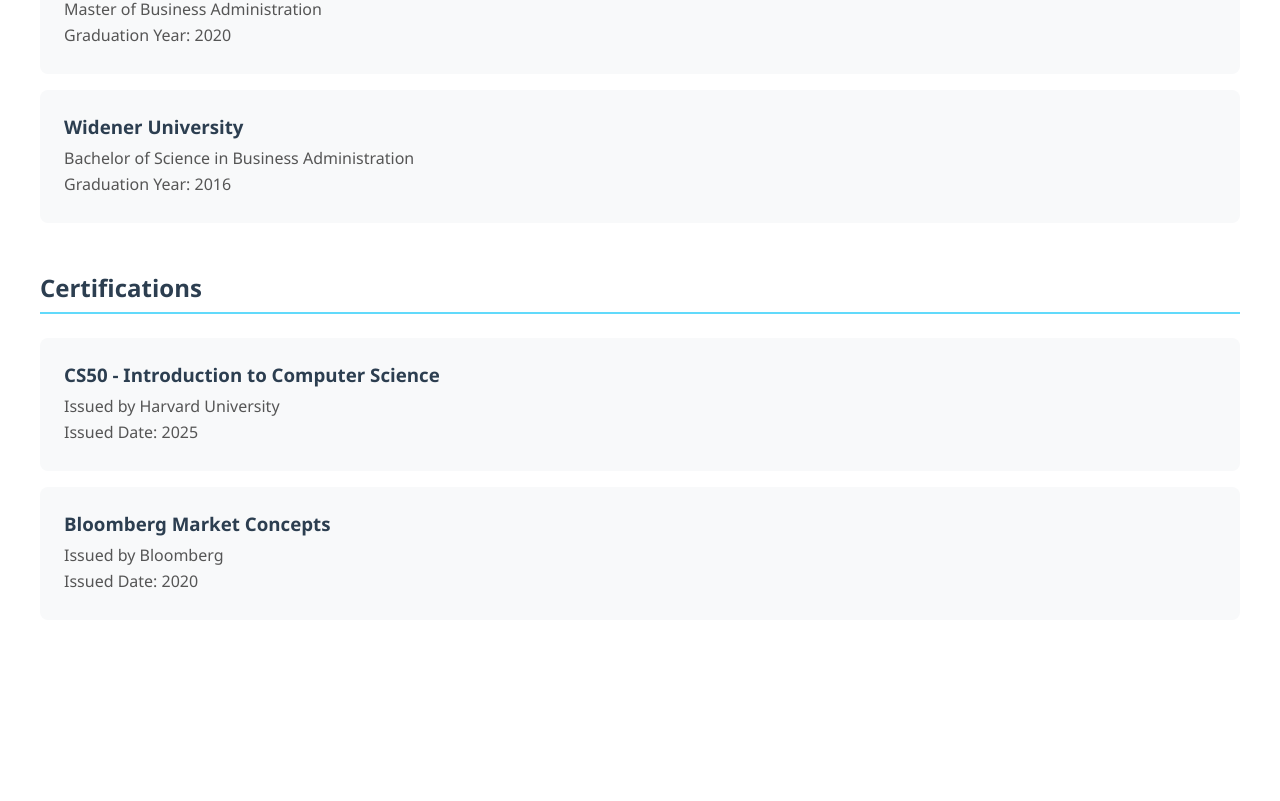
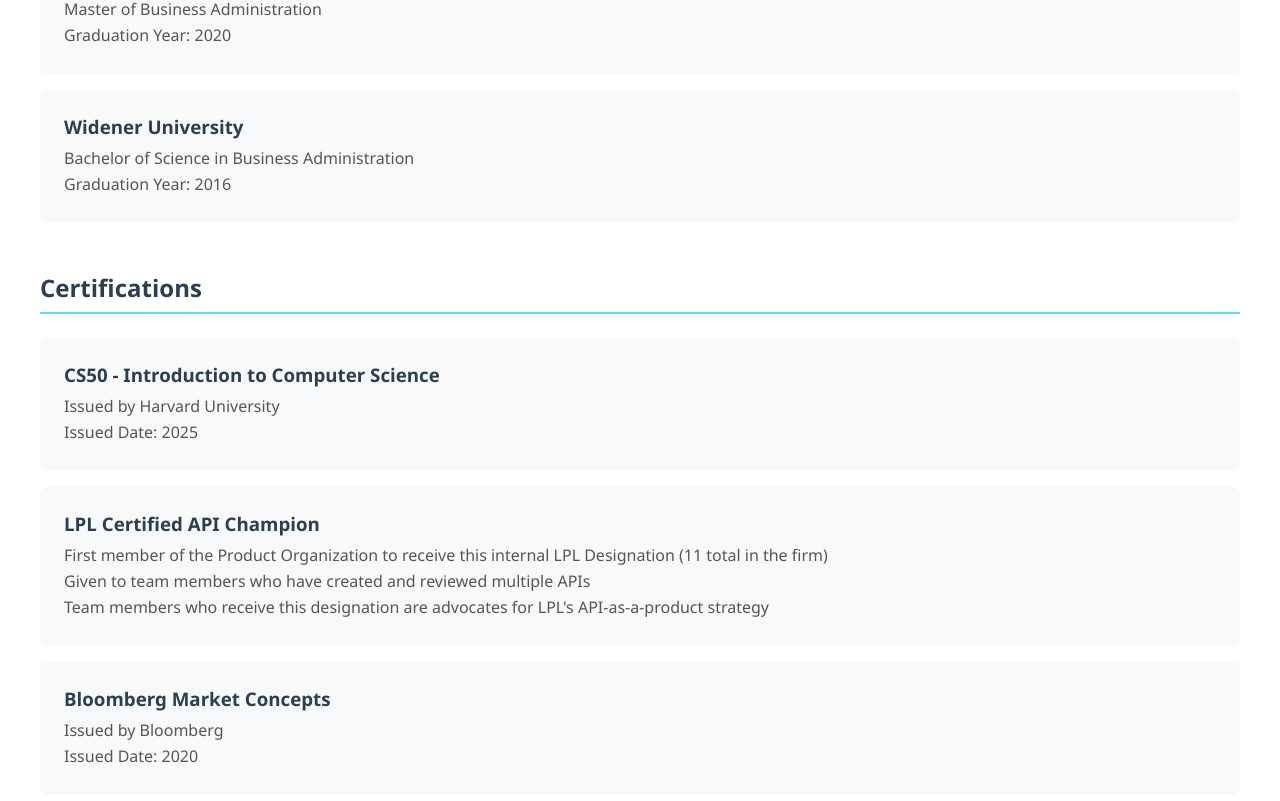
Before and after one commit to tylermcclary/about-me, a React (Create React App) app: page / in a window 1280 px wide. Shown: the part 1397-2198 px from the top of the page. Before the commit the page ends 2097 px from the top, so only its background shows below. Built offline with nearby package versions, Linux system fonts and the light colour scheme.

Commit message:
API Champion

```diff
--- a/src/components/About.js
+++ b/src/components/About.js
@@ -78,6 +78,12 @@
           <p>Issued Date: 2025</p>
         </div>
         <div className="education-item">
+          <h3>LPL Certified API Champion</h3>
+          <p>First member of the Product Organization to receive this internal LPL Designation (11 total in the firm)</p>
+          <p>Given to team members who have created and reviewed multiple APIs</p>
+          <p>Team members who receive this designation are advocates for LPL's API-as-a-product strategy</p>
+        </div>
+        <div className="education-item">
           <h3>Bloomberg Market Concepts</h3>
           <p>Issued by Bloomberg</p>
           <p>Issued Date: 2020</p>
```
